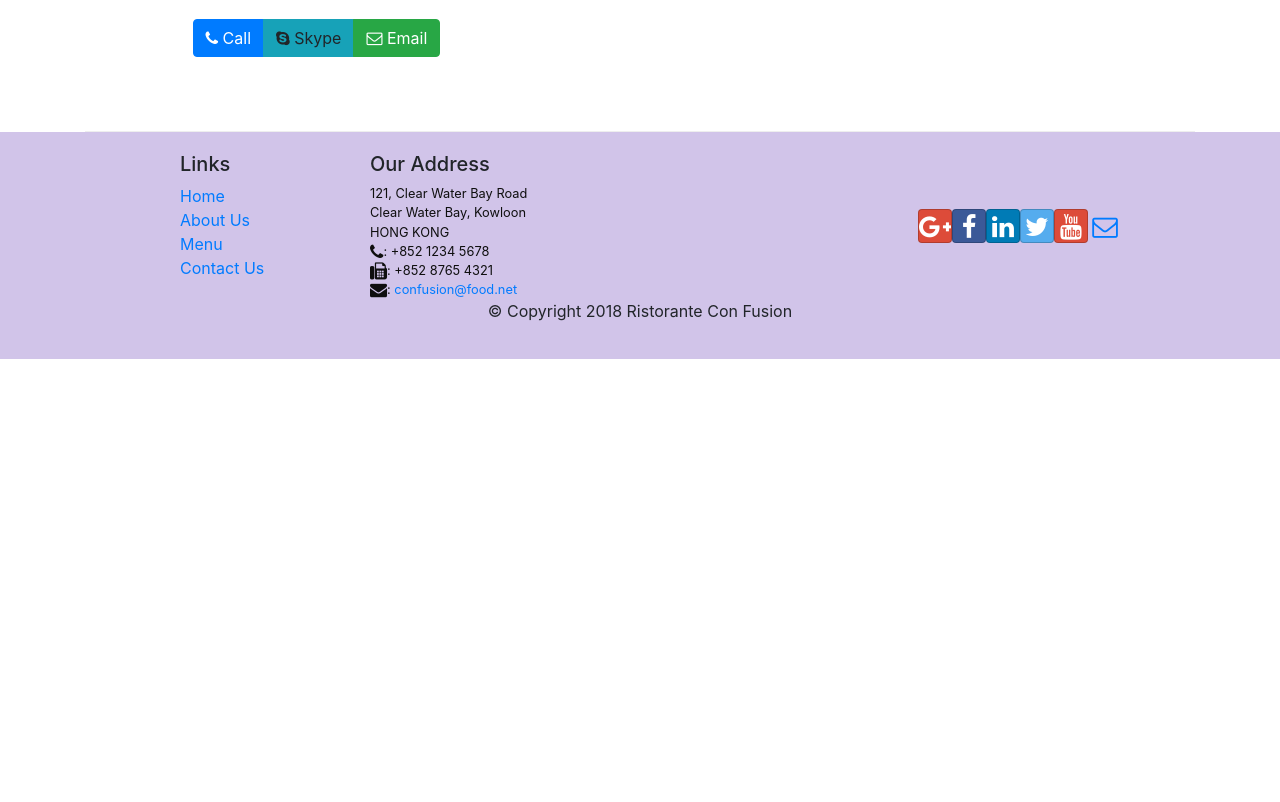
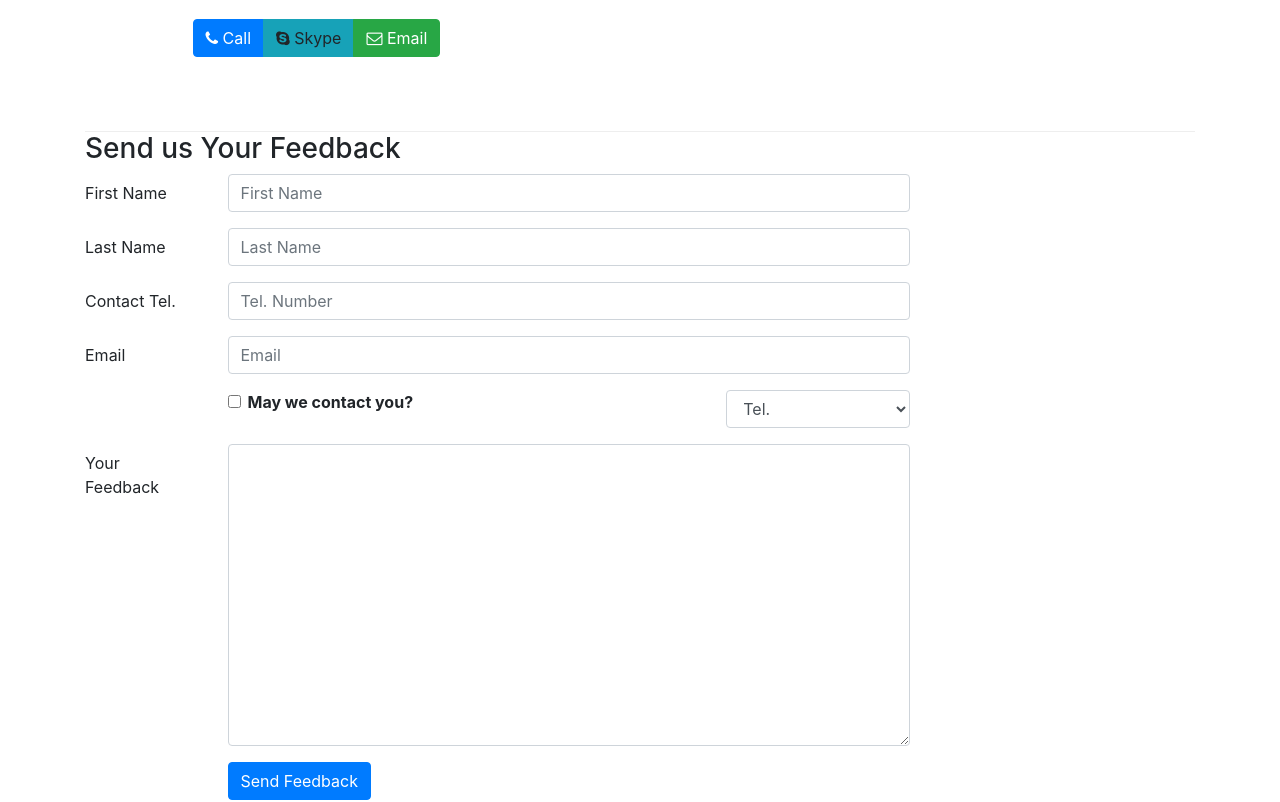
Before and after one commit to Roza001/Coursea-React, a React (Create React App) app in the folder react/confusion/: page /contactus in a window 1280 px wide. Shown: the part 740-1542 px from the top of the page. Before the commit the page ends 1099 px from the top, so only its background shows below. Built offline with nearby package versions, Linux system fonts and the light colour scheme.

Commit message:
Controlled Forms

```diff
--- /dev/null
+++ b/react/confusion/src/components/AboutComponent.js
@@ -0,0 +1,88 @@
+import React from 'react';
+import { Breadcrumb, BreadcrumbItem, Card, CardBody, CardHeader, Media } from 'reactstrap';
+import { Link } from 'react-router-dom';
+
+function About(props) {
+
+    function RenderLeader({leader}) {
+        return (
+            <Media className="mt-3">
+            <Media left className="mr-3">
+              <Media object src={leader.image} alt={leader.name} />
+            </Media>
+            <Media body>
+              <Media heading>{leader.name}</Media>
+              <p>{leader.designation}</p>
+              <p>{leader.description}</p>
+            </Media>
+          </Media>
+        );
+    }
+
+    return(
+        <div className="container">
+            <div className="row">
+                <Breadcrumb>
+                    <BreadcrumbItem><Link to="/home">Home</Link></BreadcrumbItem>
+                    <BreadcrumbItem active>About Us</BreadcrumbItem>
+                </Breadcrumb>
+                <div className="col-12">
+                    <h3>About Us</h3>
+                    <hr />
+                </div>
+            </div>
+            <div className="row row-content">
+                <div className="col-12 col-md-6">
+                    <h2>Our History</h2>
+                    <p>Started in 2010, Ristorante con Fusion quickly established itself as a culinary icon par excellence in Hong Kong. With its unique brand of world fusion cuisine that can be found nowhere else, it enjoys patronage from the A-list clientele in Hong Kong.  Featuring four of the best three-star Michelin chefs in the world, you never know what will arrive on your plate the next time you visit us.</p>
+                    <p>The restaurant traces its humble beginnings to <em>The Frying Pan</em>, a successful chain started by our CEO, Mr. Peter Pan, that featured for the first time the world's best cuisines in a pan.</p>
+                </div>
+                <div className="col-12 col-md-5">
+                    <Card>
+                        <CardHeader className="bg-primary text-white">Facts At a Glance</CardHeader>
+                        <CardBody>
+                            <dl className="row p-1">
+                                <dt className="col-6">Started</dt>
+                                <dd className="col-6">3 Feb. 2013</dd>
+                                <dt className="col-6">Major Stake Holder</dt>
+                                <dd className="col-6">HK Fine Foods Inc.</dd>
+                                <dt className="col-6">Last Year's Turnover</dt>
+                                <dd className="col-6">$1,250,375</dd>
+                                <dt className="col-6">Employees</dt>
+                                <dd className="col-6">40</dd>
+                            </dl>
+                        </CardBody>
+                    </Card>
+                </div>
+                <div className="col-12">
+                    <Card>
+                        <CardBody className="bg-faded">
+                            <blockquote className="blockquote">
+                                <p className="mb-0">You better cut the pizza in four pieces because
+                                    I'm not hungry enough to eat six.</p>
+                                <footer className="blockquote-footer">Yogi Berra,
+                                <cite title="Source Title">The Wit and Wisdom of Yogi Berra,
+                                    P. Pepe, Diversion Books, 2014</cite>
+                                </footer>
+                            </blockquote>
+                        </CardBody>
+                    </Card>
+                </div>
+            </div>
+            <div className="row row-content">
+                <div className="col-12">
+                    <h2>Corporate Leadership</h2>
+                </div>
+                <div className="col-12">
+                    <Media list>
+                        {props.leaders.map(leader => (
+                            <RenderLeader key={leader.id} leader={leader} />
+                        ))}
+                    </Media>
+                </div>
+            </div>
+        </div>
+    );
+}
+
+export default About;
--- a/react/confusion/src/components/ContactComponent.js
+++ b/react/confusion/src/components/ContactComponent.js
@@ -1,8 +1,42 @@
-import React from 'react';
-import {Breadcrumb, BreadcrumbItem} from 'reactstrap';
+import React, {Component} from 'react';
+import {Breadcrumb, BreadcrumbItem, Button, Form, FormGroup, Label, Input, Col} from 'reactstrap';
 import {Link} from 'react-router-dom';
 
-function Contact(props) {
+class Contact extends Component {
+    constructor(props){
+        super(props);
+
+        this.state={
+            firstname: '',
+            lastname: '',
+            telnum: '',
+            email: '',
+            agree: false,
+            contactType: 'Tel.',
+            message: ''
+        }
+
+        this.handleSubmit = this.handleSubmit.bind(this);
+        this.handleInputChange = this.handleInputChange.bind(this);
+    }
+
+    handleInputChange(event){
+        const target = event.target;
+        const value = target.type === 'checkbox' ? target.checked : target.value;
+        const name = target.name;
+
+        this.setState({
+            [name]: value
+        });
+    }
+
+    handleSubmit(event){
+        console.log("Current State is: " + JSON.stringify(this.state));
+        alert("Current State is: " + JSON.stringify(this.state));
+        event.preventDefault();
+    }
+
+    render(){
         return(
             <div className="container">
                 <div className="row">
@@ -45,8 +79,78 @@
                         </div>
                     </div>
                 </div>
+                <div className="row row=content">
+                    <div className="col-12">
+                        <h3>Send us Your Feedback</h3>
+                    </div>
+                    <div className="col-12 col-md-9">
+                        <Form onSubmit={this.handleSubmit}>
+                            <FormGroup row>
+                                <Label htmlFor="firstname" md={2}>First Name</Label>
+                                <Col md={10}>
+                                    <Input type="text" id="firstname" name="firstname" placeholder="First Name" value={this.state.firstname}
+                                        onChange={this.handleInputChange} />
+                                </Col>
+                            </FormGroup>
+                            <FormGroup row>
+                                <Label htmlFor="lastname" md={2}>Last Name</Label>
+                                <Col md={10}>
+                                    <Input type="text" id="lastname" name="lastname" placeholder="Last Name" value={this.state.lastname}
+                                        onChange={this.handleInputChange}/>
+                                </Col>
+                            </FormGroup>
+                            <FormGroup row>
+                                <Label htmlFor="telnum" md={2}>Contact Tel.</Label>
+                                <Col md={10}>
+                                    <Input type="tel" id="telnum" name="telnum" placeholder="Tel. Number" value={this.state.telnum}
+                                        onChange={this.handleInputChange}/>
+                                </Col>
+                            </FormGroup>
+                            <FormGroup row>
+                                <Label htmlFor="email" md={2}>Email</Label>
+                                <Col md={10}>
+                                    <Input type="email" id="email" name="email" placeholder="Email" value={this.state.email}
+                                        onChange={this.handleInputChange}/>
+                                </Col>
+                            </FormGroup>
+                            <FormGroup row>
+                                <Col md={{size: 6, offset: 2}}>
+                                    <FormGroup check>
+                                        <Label check>
+                                            <Input type="checkbox" name="agree" checked={this.state.agree}
+                                                onChange={this.handleInputChange}/>{' '}
+                                            <strong>May we contact you?</strong>
+                                        </Label>
+                                    </FormGroup>
+                                </Col>
+                                <Col md={{size: 3, offset: 1}}>
+                                    <Input type="select" name="contactType" value={this.state.contactType} onChange={this.handleInputChange}>
+                                        <option>Tel.</option>
+                                        <option>Email</option>
+                                    </Input>
+                                </Col>
+                            </FormGroup>
+                            <FormGroup row>
+                                <Label htmlFor="message" md={2}>Your Feedback</Label>
+                                <Col md={10}>
+                                    <Input type="textarea" id="message" name="message" rows="12" value={this.state.message} onChange={this.handleInputChange}/>
+                                </Col>
+                            </FormGroup>
+                            <FormGroup row>
+                                <Col md={{size:10, offset: 2}}>
+                                    <Button type="submit" color="primary">
+                                        Send Feedback
+                                    </Button>
+                                </Col>
+                            </FormGroup>
+
+                        </Form>
+
+                    </div>
+                </div>
             </div>
         );
     }
+}
 
 export default Contact;
--- a/react/confusion/src/components/MainComponent.js
+++ b/react/confusion/src/components/MainComponent.js
@@ -1,6 +1,7 @@
 import React, { Component } from 'react';
 import Home from './HomeComponent';
 import Menu from './MenuComponent';
+import AboutUs from "./AboutComponent";
 import Contact from './ContactComponent';
 import DishDetail from './DishdetailComponent';
 import Header from './HeaderComponent';
@@ -47,6 +48,7 @@
         <Header/>
         <Switch>
           <Route path="/home" component={HomePage} />
+          <Route path="/aboutus" component={() => <AboutUs leaders={this.state.leaders}/>} />
           <Route exact path="/menu" component={()=> <Menu dishes={this.state.dishes}/>}/>
           <Route path="/menu/:dishId" component={DishWithID}/>
           <Route exact path="/contactus" component={Contact}/>
```
Lines whose indentation alone changed are shown as unchanged.
